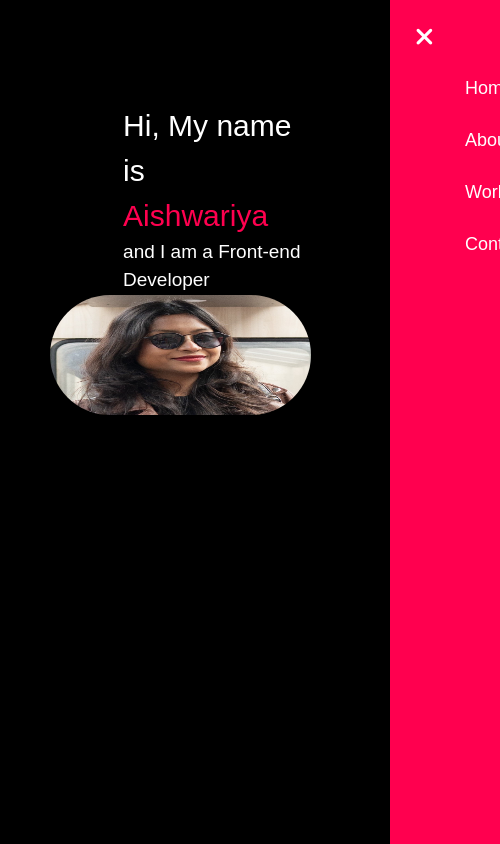
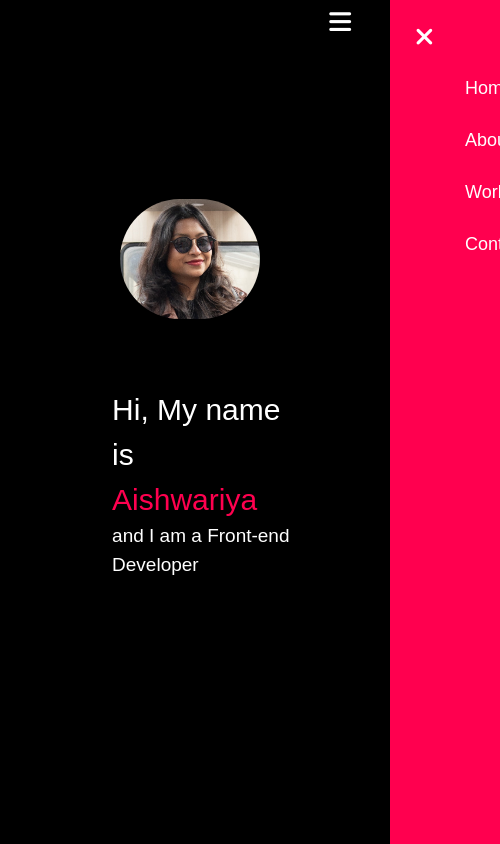
Before and after one commit to Aishwariya22/My_Portfolio, an Angular app: page / in a window 390 px wide. Shown: the top 844 px of the page, 500 px wide, since content can reach past the window. Built offline with nearby package versions, Linux system fonts and the light colour scheme.

Commit message:
css changes

```diff
--- a/src/app/app.component.css
+++ b/src/app/app.component.css
@@ -89,7 +89,6 @@ nav .fas {
         background-image: none !important;
         background-color: black;
         height: 112vh;
-        width: 500px;
     }
     .descriptionContainer{
         display: flex;
@@ -102,12 +101,11 @@ nav .fas {
     }
     .mobile{
         padding-top: 63%;
-        padding-left: 50%;
+        padding-left: 16%;
     }
 
     .mobile-image {
         display: flex;
-        width: 100%;
         height: 120px;
         border-radius: 63px;
     }
--- a/src/app/app.component.html
+++ b/src/app/app.component.html
@@ -13,14 +13,14 @@
       <i class="fas fa-bars" (click)="onMenu()"></i>
     </nav>
     <div class="descriptionContainer">
-
-
+      <div class="mobile">
+        <img src="../../assets/about.jpg" class="mobile-image" alt="Mobile Image">
+      </div>
     <div class="header-text">
       <h1>Hi, My name is </h1>
       <h1><span>Aishwariya</span></h1>
       <p>and I am a Front-end Developer</p>
     </div>
-    <img src="../../assets/about.jpg" class="mobile-image" alt="Mobile Image">
     </div>
   </div>
 </div>
```
